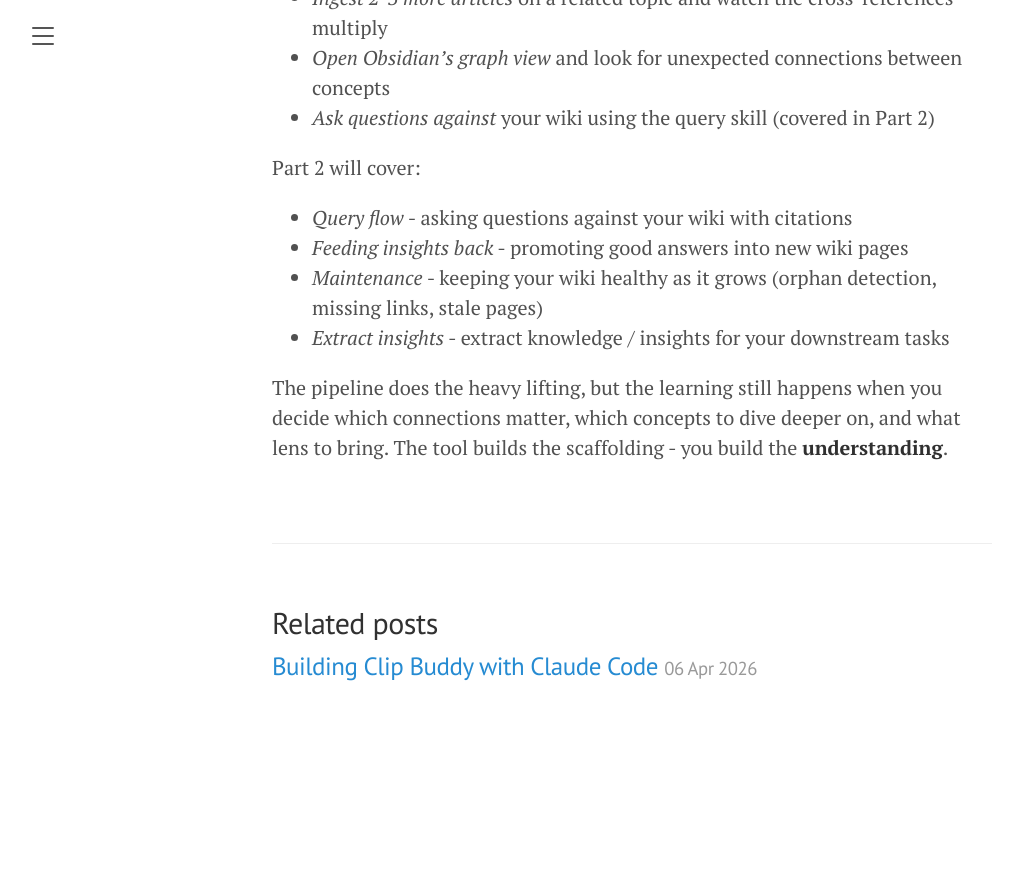
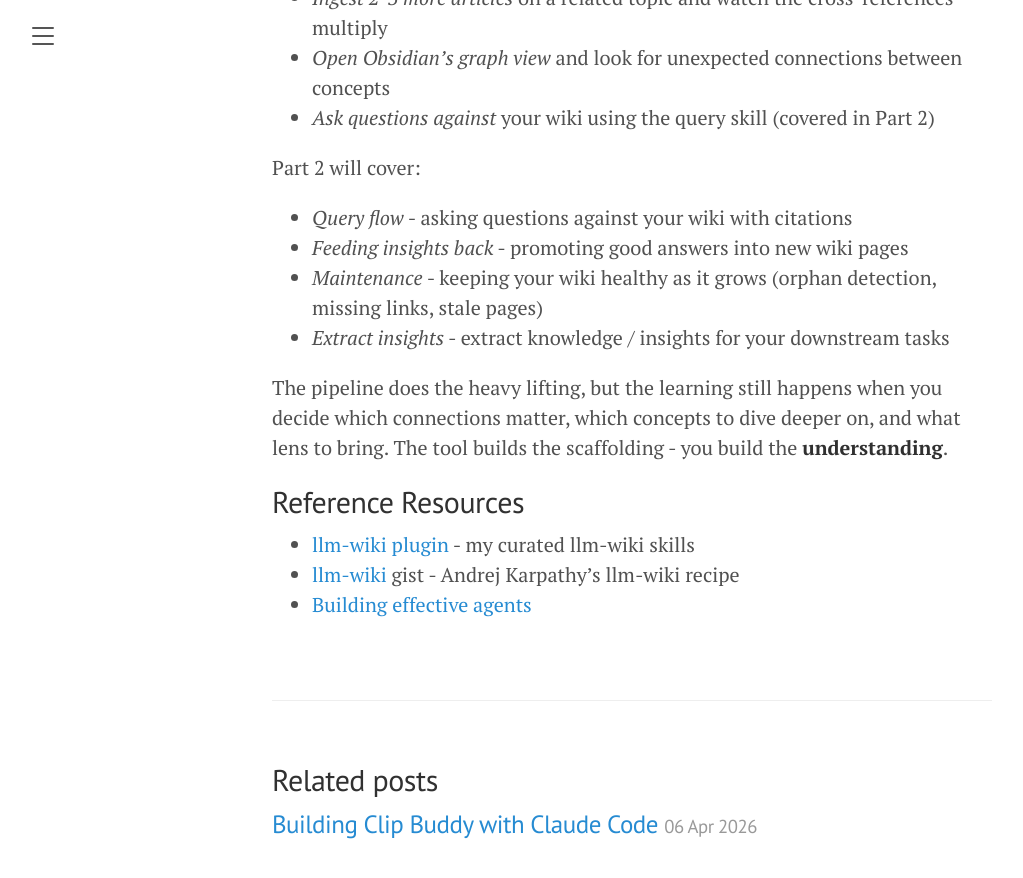
Before and after one commit to tom5610/tom5610.github.io, a Jekyll site: the page built from _posts/2026-05-06-building-second-brain-claude-code-obsidian-part-1.md, in a window 1280 px wide and 900 px high, scrolled down 11002 px. Shown: the top 878 px of the window, without its empty margins (8-1031 px from the left). Built offline with Jekyll 4.4.1, drawn with Linux system fonts in a browser that asks for light colours; before the commit the page ends 11745 px from its top, so only the background shows below that.

Commit message:
Add reference resources section to building-second-brain post
Links to the llm-wiki plugin, Karpathy's original gist, and the
example article used throughout the tutorial for easy reader access.

Co-Authored-By: Claude Opus 4.6 <noreply@anthropic.com>

```diff
--- a/_posts/2026-05-06-building-second-brain-claude-code-obsidian-part-1.md
+++ b/_posts/2026-05-06-building-second-brain-claude-code-obsidian-part-1.md
@@ -208,3 +208,9 @@ Part 2 will cover:
 
 The pipeline does the heavy lifting, but the learning still happens when you decide which connections matter, which concepts to dive deeper on, and what lens to bring.
 The tool builds the scaffolding - you build the **understanding**.
+
+## Reference Resources
+
+* [llm-wiki plugin](https://github.com/tom5610/llm-wiki/tree/main) - my curated llm-wiki skills
+* [llm-wiki](https://gist.github.com/karpathy/442a6bf555914893e9891c11519de94f) gist - Andrej Karpathy's llm-wiki recipe
+* [Building effective agents](https://www.anthropic.com/engineering/building-effective-agents)
```
